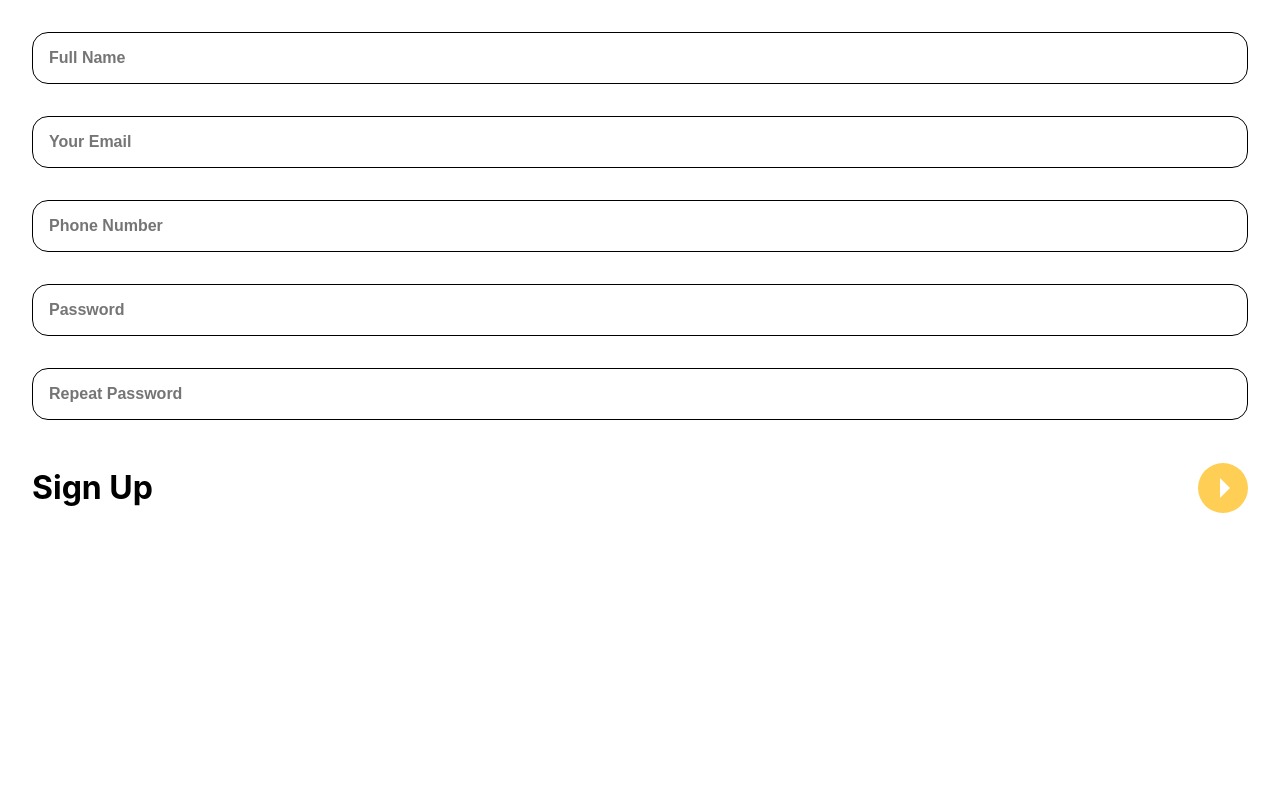
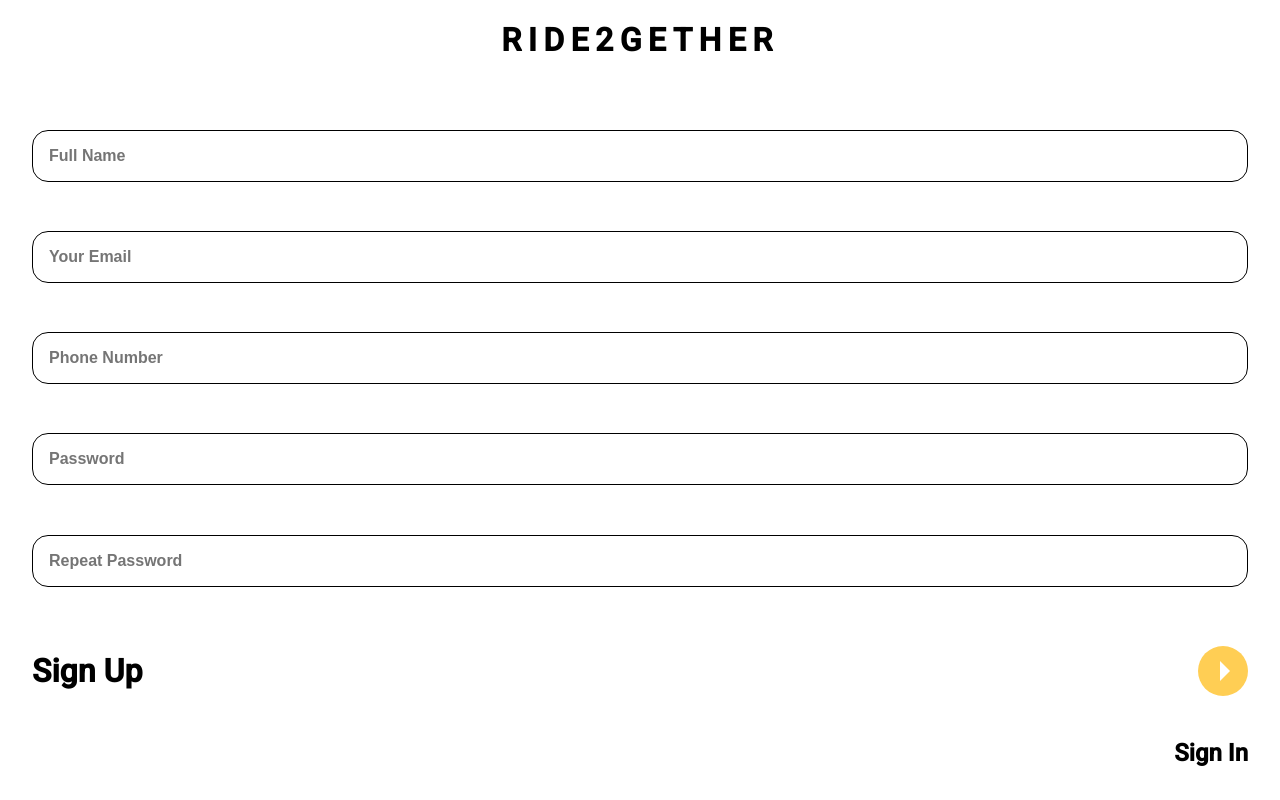
Before and after one commit to amirbashan/ITC-Hackathon, a React (Create React App) app in the folder frontend/: page /signup in a window 1280 px wide. Built offline with nearby package versions, Linux system fonts and the light colour scheme.

Commit message:
finished registercard design

```diff
--- a/frontend/src/App.jsx
+++ b/frontend/src/App.jsx
@@ -6,12 +6,14 @@ import MapPage from './pages/MapPage';
 import StartPage from './pages/StartPage';
 import ResultsPage from './pages/ResultsPage';
 import RatingPage from './pages/RatingPage';
+import Navbar from './components/Navbar/Navbar';
 
 import { Routes, Route } from "react-router-dom";
 
 function App() {
   return (
     <>
+      <Navbar/>
       <Routes>
         <Route path="/" element={<StartPage/>}></Route>
         <Route path="/signup" element={<RegisterPage />}></Route>
--- /dev/null
+++ b/frontend/src/components/Navbar/Navbar.css
@@ -0,0 +1,8 @@
+#navbar {
+  display: flex;
+  justify-content: center;
+}
+
+#navlogo {
+  letter-spacing: 0.4rem;
+}
--- /dev/null
+++ b/frontend/src/components/Navbar/Navbar.jsx
@@ -0,0 +1,12 @@
+import React from 'react'
+import './Navbar.css';
+
+const Navbar = () => {
+    return (
+        <div id="navbar">
+            <h1 id="navlogo" className="bold" >RIDE2GETHER</h1>
+        </div>
+    )
+}
+
+export default Navbar
--- a/frontend/src/components/RegisterCard/RegisterCard.css
+++ b/frontend/src/components/RegisterCard/RegisterCard.css
@@ -5,6 +5,8 @@
   margin-right: 1rem;
   margin-left: 1rem;
   align-items: stretch;
+  flex-grow: 1;
+  justify-content: space-evenly;
 }
 
 .signup-line {
@@ -13,6 +15,19 @@
   align-items: center;
 }
 
+.signin-line {
+  display: flex;
+  justify-content: flex-end;
+  align-items: center;
+}
+
 .signup-line > p {
   font-size: 2rem;
+  cursor: pointer;
 }
+
+.signin-line > p {
+  font-size: 1.5rem;
+  margin: 0;
+  cursor: pointer;
+}
--- a/frontend/src/components/RegisterCard/RegisterCard.jsx
+++ b/frontend/src/components/RegisterCard/RegisterCard.jsx
@@ -4,6 +4,7 @@ import RoundButton from '../RoundButton/RoundButton';
 
 export default function RegisterCard() {
   return (
+    <>
     <form id="registerCard">
       <Input type="text" placeholder="Full Name"/>
       <Input type="email" placeholder="Your Email" />
@@ -14,6 +15,10 @@ export default function RegisterCard() {
         <p className="bold">Sign Up</p>
         <RoundButton/>
       </div>
+      <div className="signin-line">
+        <p className="bold">Sign In</p>
+      </div>
     </form>
+    </>
   );
 }
--- a/frontend/src/components/context/Store.js
+++ b/frontend/src/components/context/Store.js
@@ -1,20 +1,22 @@
 import React, { useState } from "react";
 import axios from "axios";
-export const Context = React.createContext();
+export const UserContext = React.createContext();
 
-
+export const useUser = () => {
+  return React.useContext(React.UserContext);
+};
 
 const Store = ({ children }) => {
-    const [loginStatus, setloginStatus] = useState(true)
+  const [loginStatus, setloginStatus] = useState(true);
 
   return (
-    <Context.Provider
+    <UserContext.Provider
       value={{
-        loginStatus
+        loginStatus,
       }}
     >
       {children}
-    </Context.Provider>
+    </UserContext.Provider>
   );
 };
 
--- a/frontend/src/index.css
+++ b/frontend/src/index.css
@@ -17,14 +17,10 @@ body,
   box-sizing: inherit;
 }
 
-body {
-  font-family: -apple-system, BlinkMacSystemFont, "Segoe UI", "Roboto", "Oxygen",
-    "Ubuntu", "Cantarell", "Fira Sans", "Droid Sans", "Helvetica Neue",
-    sans-serif;
-  -webkit-font-smoothing: antialiased;
-  -moz-osx-font-smoothing: grayscale;
+#root {
+  display: flex;
+  flex-direction: column;
 }
-
 code {
   font-family: source-code-pro, Menlo, Monaco, Consolas, "Courier New",
     monospace;
```
